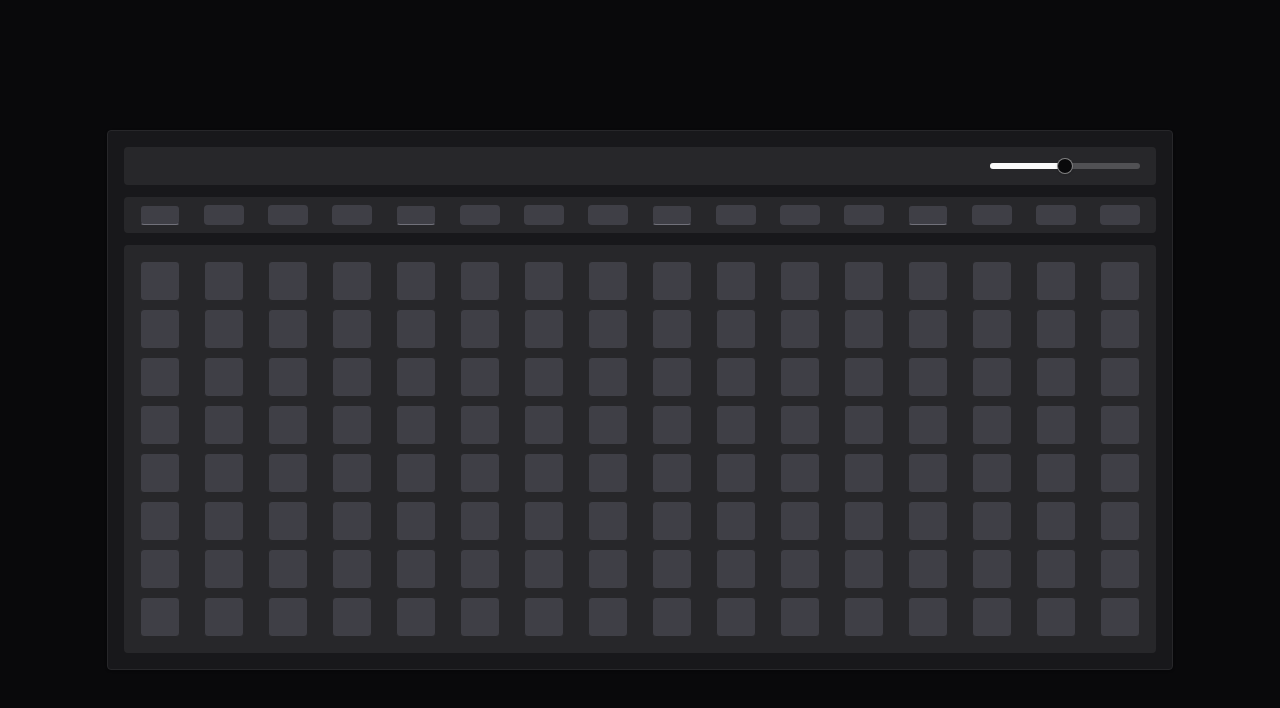
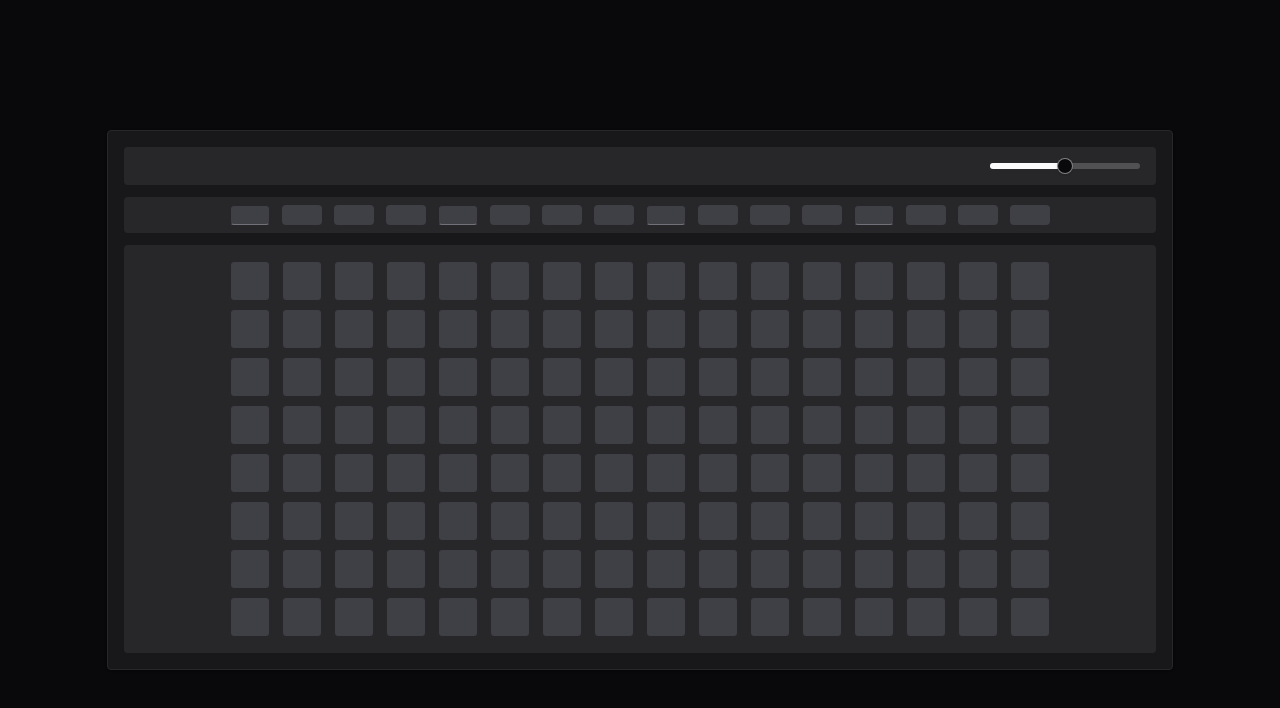
Before and after one commit to matthewalton/interactive-sequencer, a React (Vite) app: page / in a window 1280 px wide. Shown: the top 708 px of the page. Built offline with nearby package versions, Linux system fonts and the light colour scheme.

Commit message:
adjust grid spacing

```diff
--- a/src/components/sequencer/interface/step-grid.tsx
+++ b/src/components/sequencer/interface/step-grid.tsx
@@ -16,7 +16,7 @@ export default function StepGrid({ stepLength }: { stepLength: number }) {
 
 function StepGridRow({ stepLength }: { stepLength: number }) {
   return (
-    <div className="flex flex-nowrap items-center justify-between gap-1">
+    <div className="flex flex-nowrap items-center justify-center gap-3">
       {Array(stepLength)
         .fill(null)
         .map((_, i) => (
--- a/src/components/sequencer/interface/step-indicator.tsx
+++ b/src/components/sequencer/interface/step-indicator.tsx
@@ -3,7 +3,7 @@ import { cn } from "@/lib/utils"
 export default function StepIndicator({ stepLength }: { stepLength: number }) {
   return (
     <div className="w-full rounded-sm bg-zinc-800 px-4 py-2">
-      <div className="flex flex-nowrap items-center justify-between gap-1">
+      <div className="flex flex-nowrap items-center justify-center gap-3">
         {Array(stepLength)
           .fill(null)
           .map((_, i) => (
```
